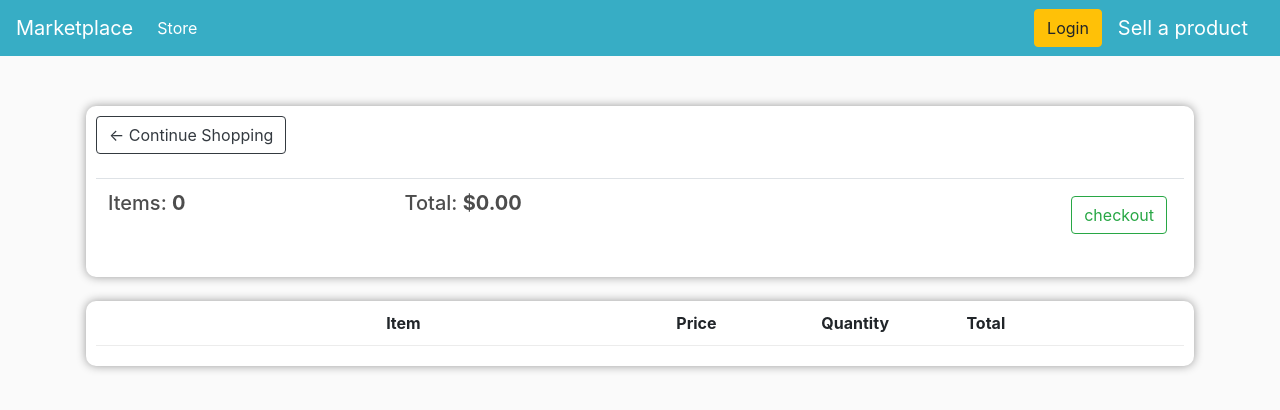
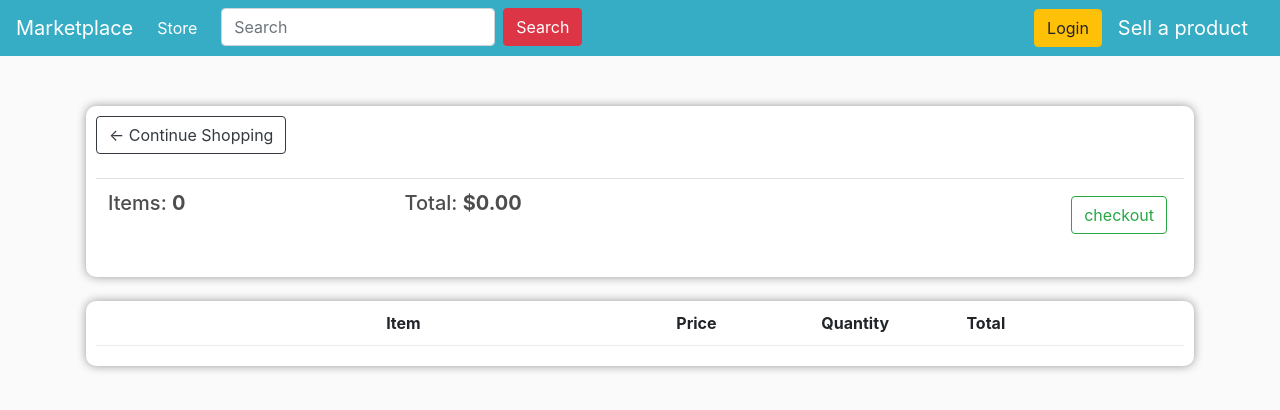
Before and after one commit to RajenRanjithkumar/ecommerce, a Django app: page /cart/ in a window 1280 px wide. Shown: the top 410 px of the page. Run offline with Django 4.2, Linux system fonts and the light colour scheme; lists and menus that the app fills with data are empty; some libraries are stand-ins or nearby versions.

Commit message:
Impemented search function

```diff
--- a/ecommerce/store/templates/store/main.html
+++ b/ecommerce/store/templates/store/main.html
@@ -81,11 +81,32 @@
               <a class="nav-link" href="{% url 'store' %}">Store <span class="sr-only">(current)</span></a>
             </li>
 
+            {% if siteUser == "customer" %}
+
+            <li class="nav-item active" style="padding-left: 1rem;">
+              <form class="form-inline" style="text-align: center;" action="{% url 'store' %}">
+                <input class="form-control mr-sm-2" type="search" placeholder="Search" aria-label="Search" name="q">
+                <button class="btn btn btn-danger my-2 my-sm-0" type="submit">Search</button>
+              </form>
+            </li>
+
+            {% else %}
+
+            <li class="nav-item active" style="padding-left: 1rem;">
+              <form class="form-inline" style="text-align: center;" action="{% url 'seller_products' %}">
+                <input class="form-control mr-sm-2" type="search" placeholder="Search" aria-label="Search" name="q">
+                <button class="btn btn btn-danger my-2 my-sm-0" type="submit">Search</button>
+              </form>
+            </li>
+
+            {% endif %}
+
+
+
+
+
           </ul>
-          <!-- <form class="form-inline my-2 my-lg-0">
-            <input class="form-control mr-sm-2" type="search" placeholder="Search" aria-label="Search">
-            <button class="btn btn-outline-success my-2 my-sm-0" type="submit">Search</button>
-          </form> -->
+
         <div class="form-inline my-2 my-lg-0">
             {% if request.user.is_authenticated %}
             <!-- <a href="#"class="btn btn-outline-dark">Hello {{request.user.username}}!!</a> -->
--- a/ecommerce/store/views.py
+++ b/ecommerce/store/views.py
@@ -10,6 +10,7 @@ from django.contrib.auth.decorators import login_required
 from django.contrib.auth.forms import UserCreationForm  #djangos default form
 from django.contrib.auth import authenticate, login, logout
 from django.shortcuts import get_object_or_404
+from django.db.models import Q # to include or/and condition for queries
 
 
 # Create your views here.
@@ -54,8 +55,15 @@ def store(request):
     #     cartItems = cookieData['cartItems']
 
 
+    #search for products
+    q = request.GET.get('q') if request.GET.get('q') != None else ''
+    products = Product.objects.filter(
+        Q(name__icontains = q)
+    )
 
-    products = Product.objects.all()
+
+
+    #products = Product.objects.all()
     context = {'products': products, 'cartItems': cartItems, 'siteUser':siteUser}
     return render(request, 'store/store.html', context)
 
@@ -201,10 +209,11 @@ def loginSeller(request):
     context = {"page": page}
     return render(request, 'store/seller_login.html', context)
 
+
+
 def registerSeller(request):
 
     form = CreateCustomerForm()
-
 
     if request.method == 'POST':
         form = CreateCustomerForm(request.POST)
@@ -237,7 +246,16 @@ def registerSeller(request):
 def sellerProducts(request):
 
 
-    products = Product.objects.filter(seller = request.user.seller)
+     #search for products
+    q = request.GET.get('q') if request.GET.get('q') != None else ''
+    products = Product.objects.filter(
+        Q(name__icontains = q),
+        seller = request.user.seller,
+
+    )
+
+
+    #products = Product.objects.filter(seller = request.user.seller)
 
 
     context = {"products":products}
```
Also changed, not shown: ecommerce/db.sqlite3.
